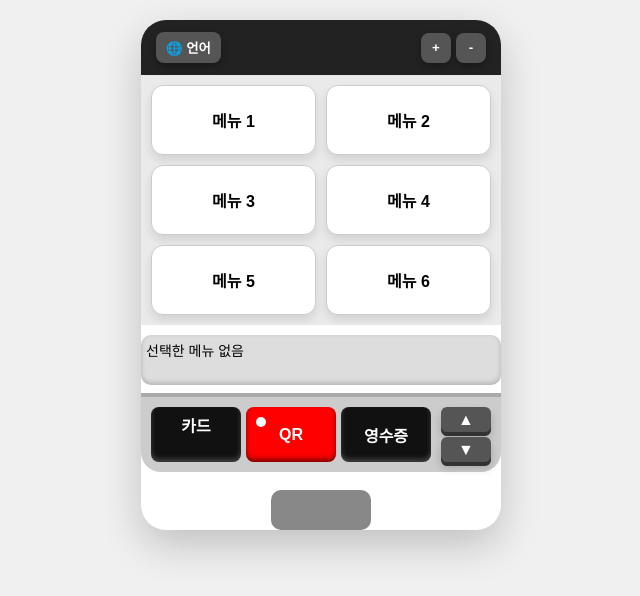
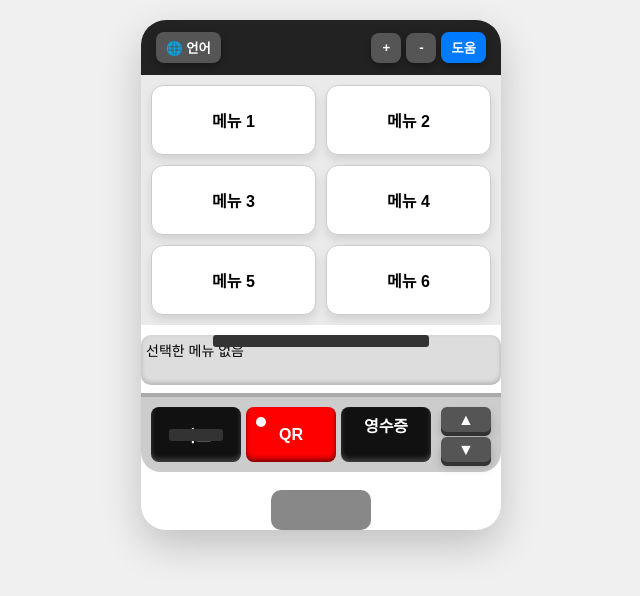
Before and after one commit to this-for-xplane/Kiosk, a plain HTML site: page index.html in a window 1280 px wide. Shown: the whole page, without its empty margins (319-959 px from the left). Drawn offline with Linux system fonts and the light colour scheme.

Commit message:
Update index.html

```diff
--- a/index.html
+++ b/index.html
@@ -27,7 +27,7 @@ body { display:flex; justify-content:center; align-items:flex-start; height:100v
 /* Top UI */
 .top-bar { display:flex; justify-content:space-between; align-items:center; background:#222; color:white; padding:12px 15px;}
 .top-bar button { background:#555; color:white; border:none; border-radius:8px; padding:6px 10px; cursor:pointer; font-weight:bold; box-shadow:0 3px 6px rgba(0,0,0,0.3); transition:0.2s;}
-.top-bar button:hover { background:#777;}
+.top-bar button:hover { background:#777; }
 
 /* Main Screen */
 .main-screen { background:#eaeaea; padding:10px; display:flex; flex-wrap:wrap; gap:10px; justify-content:center; user-select:none;}
@@ -43,8 +43,19 @@ body { display:flex; justify-content:center; align-items:flex-start; height:100v
 /* Bottom buttons layout */
 .bottom-buttons { display:flex; justify-content:space-between; gap:5px; padding:10px; background:#ccc; border-top:4px solid #aaa; border-radius:0 0 20px 20px; user-select:none; }
 
-/* Card Slot (영수증 모양 그대로 재사용) */
-.card-slot { flex:1; background:#111; border-radius:8px; color:white; font-weight:bold; display:flex; justify-content:center; align-items:flex-start; padding-top:6px; cursor:pointer; box-shadow: inset 0 -3px 5px rgba(255,255,255,0.2); position:relative; user-select:none; }
+/* Card Slot */
+.card-slot { flex:1; background:#111; border-radius:8px; color:white; font-weight:bold; display:flex; justify-content:center; align-items:center; cursor:pointer; position:relative; box-shadow: inset 0 -3px 5px rgba(255,255,255,0.2); user-select:none; }
+.card-slot::before {
+  content:'';
+  position:absolute;
+  top:50%;
+  left:50%;
+  width:60%;
+  height:12px;
+  background:#333;
+  border-radius:3px;
+  transform:translate(-50%,-50%);
+}
 
 /* QR Reader */
 .qr-reader { flex:1; background:red; border-radius:8px; color:white; font-weight:bold; display:flex; justify-content:center; align-items:center; position:relative; cursor:pointer; box-shadow: inset 0 -3px 5px rgba(0,0,0,0.5); user-select:none;}
@@ -52,7 +63,18 @@ body { display:flex; justify-content:center; align-items:flex-start; height:100v
 @keyframes blink { 0%,50%,100% {opacity:1;} 25%,75% {opacity:0;} }
 
 /* Receipt Slot */
-.receipt-slot { flex:1; background:#111; border-radius:8px; color:white; font-weight:bold; display:flex; justify-content:center; align-items:center; cursor:pointer; box-shadow: inset 0 -3px 5px rgba(255,255,255,0.2); user-select:none; }
+.receipt-slot { flex:1; background:#111; border-radius:8px; color:white; font-weight:bold; display:flex; justify-content:center; align-items:flex-start; padding-top:6px; cursor:pointer; box-shadow: inset 0 -3px 5px rgba(255,255,255,0.2); user-select:none; }
+.receipt-slot::before {
+  content:'';
+  position:absolute;
+  top:0;
+  left:50%;
+  width:60%;
+  height:12px;
+  background:#333;
+  border-radius:3px;
+  transform:translateX(-50%);
+}
 
 /* Height Controls */
 .height-controls { display:flex; flex-direction:column; gap:5px; margin-left:5px; }
@@ -66,6 +88,10 @@ body { display:flex; justify-content:center; align-items:flex-start; height:100v
 
 /* Stand visual */
 .stand-visual { width:100px; height:40px; background:#888; margin:10px auto 0 auto; border-radius:10px; transition: transform 0.05s linear; user-select:none; }
+
+/* 도움 버튼 */
+#help-btn { background:#007BFF; color:white; border:none; border-radius:8px; padding:6px 10px; cursor:pointer; font-weight:bold; box-shadow:0 3px 6px rgba(0,0,0,0.3); transition:0.2s;}
+#help-btn:hover { background:#3399FF; }
 </style>
 </head>
 <body>
@@ -75,9 +101,12 @@ body { display:flex; justify-content:center; align-items:flex-start; height:100v
     <!-- Top -->
     <div class="top-bar">
       <button id="language-btn">🌐 언어</button>
-      <div class="font-controls">
-        <button class="font-btn" id="font-up">+</button>
-        <button class="font-btn" id="font-down">-</button>
+      <div style="display:flex; gap:5px; align-items:center;">
+        <div class="font-controls">
+          <button class="font-btn" id="font-up">+</button>
+          <button class="font-btn" id="font-down">-</button>
+        </div>
+        <button id="help-btn">도움</button>
       </div>
     </div>
 
@@ -174,6 +203,7 @@ document.getElementById('receipt-slot').addEventListener('click', ()=>alert('영
 
 // Top buttons
 document.getElementById('language-btn').addEventListener('click', ()=>alert('언어 선택'));
+document.getElementById('help-btn').addEventListener('click', ()=>alert('직원 도움 요청'));
 </script>
 
 </body>
```
